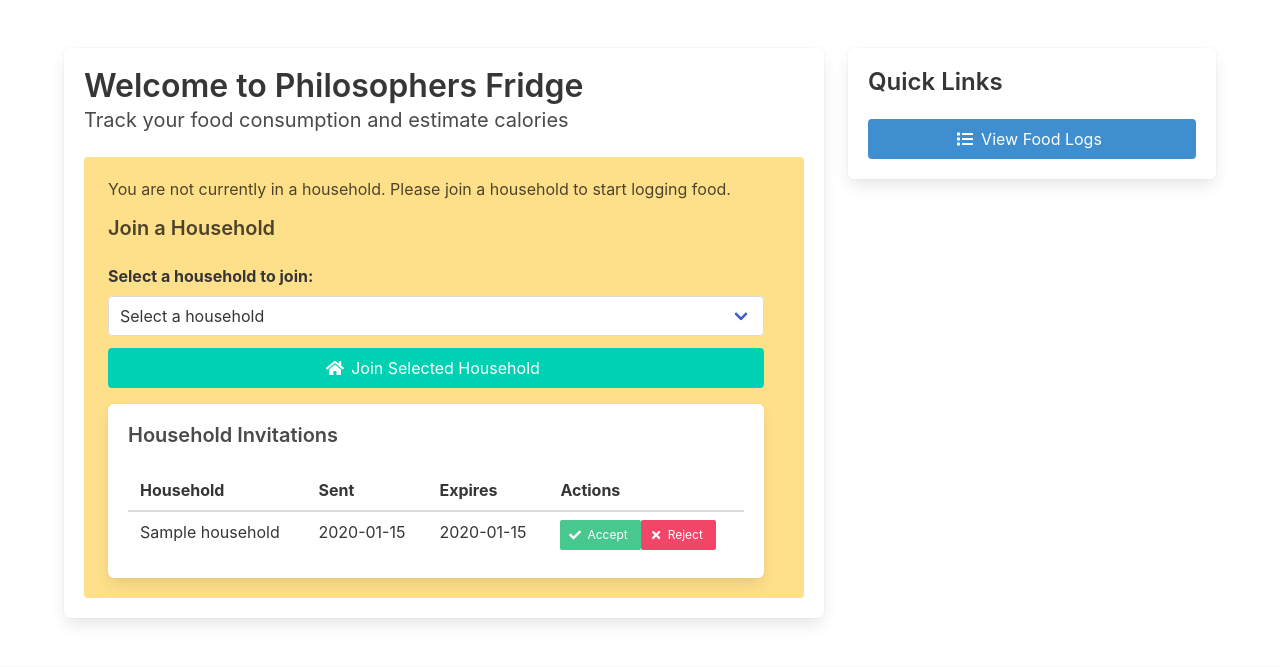
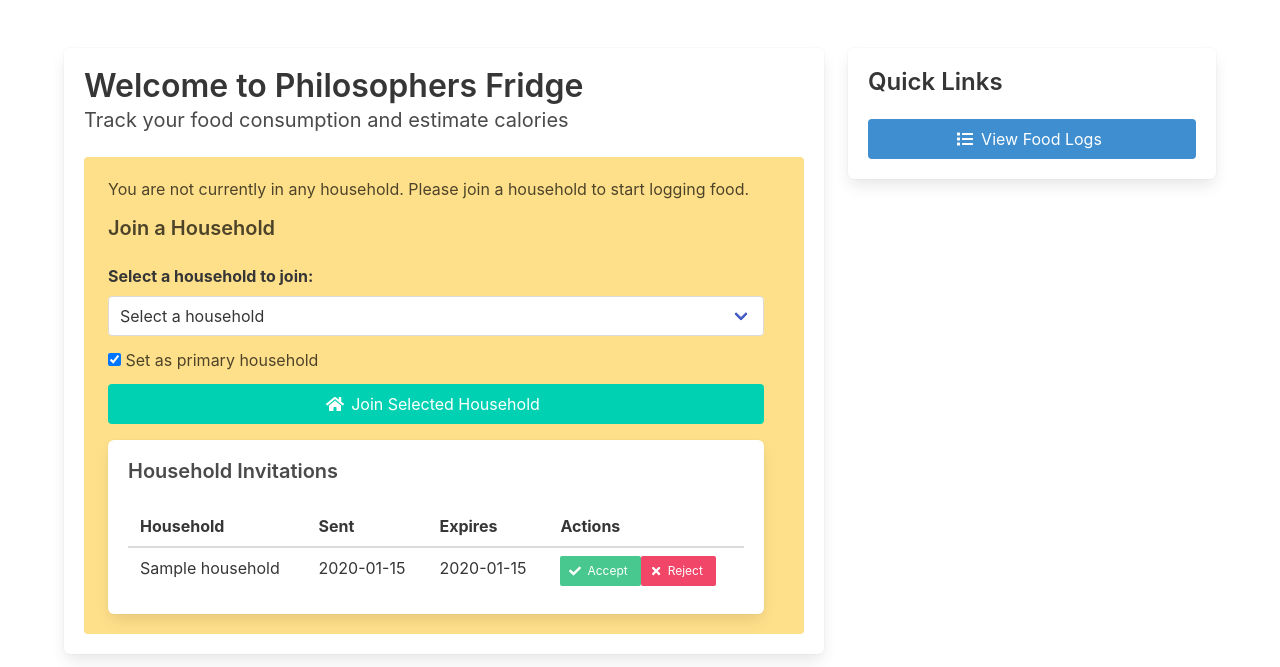
Before and after one commit to sreevenkat/philosophers-fridge, a FastAPI app: template templates/index.html in a window 1280 px wide. Shown: the part 56-723 px from the top of the page. Run offline with FastAPI, Linux system fonts and the light colour scheme; the template is opened without the code that fills it: most values are stand-ins (such as "Sample title", 1, 10 or a date in 2020); parts of the project's set-up code (start-up, migrations or seed data) failed here and were passed over.

Commit message:
feat: Implement multi-household support for users

```diff
--- a/main.py
+++ b/main.py
@@ -75,10 +75,7 @@
     if is_admin(user):
         households = db.query(Household).all()
     else:
-        if user.household_id:
-            households = [user.household]
-        else:
-            households = []
+        households = user.households
 
     # Get pending invitations for this user
     pending_invitations = []
@@ -87,6 +84,9 @@
             HouseholdInvitation.email == user.email,
             HouseholdInvitation.status == InvitationStatus.PENDING
         ).all()
+
+    # Get the user's primary household
+    primary_household = user.get_primary_household()
 
     return templates.TemplateResponse("index.html", {
         "request": request,
@@ -174,8 +174,17 @@
     if not user_to_add:
         raise HTTPException(status_code=404, detail="User not found")
 
-    # Update user's household
-    user_to_add.household_id = household_id
+    # Check if user is already in this household
+    if household_id in [h.id for h in user_to_add.households]:
+        raise HTTPException(status_code=400, detail="User is already in this household")
+
+    # Add user to household
+    association = UserHouseholdAssociation(
+        user_id=user_to_add.id,
+        household_id=household_id,
+        is_primary=len(user_to_add.households) == 0  # Set as primary if it's the first household
+    )
+    db.add(association)
     db.commit()
 
     return await manage_household(request, db)
@@ -184,19 +193,13 @@
 async def add_self_to_household(
     request: Request,
     household_id: int = Form(...),
+    set_as_primary: bool = Form(False, alias="set_as_primary"),
     auth_user: User = Depends(require_user),
     db: Session = Depends(get_db)
 ):
     try:
         user_id = auth_user.id  # Store the user ID for later retrieval
         current_user = db.query(User).get(user_id)
-        # Check if user is already in a household
-        if current_user.household_id:
-            return templates.TemplateResponse("error.html", {
-                "request": request,
-                "user": current_user,
-                "error_message": "You are already in a household. You must leave your current household before joining a new one."
-            })
 
         # Check if household exists
         household = db.query(Household).filter(Household.id == household_id).first()
@@ -207,15 +210,34 @@
                 "error_message": "The selected household does not exist."
             })
 
-        # Update user's household
-        current_user.household_id = household_id
+        # Check if user is already in this household
+        if household in current_user.households:
+            return templates.TemplateResponse("error.html", {
+                "request": request,
+                "user": current_user,
+                "error_message": "You are already a member of this household."
+            })
+
+        # Add user to the household
+        association = UserHouseholdAssociation(
+            user_id=current_user.id,
+            household_id=household_id,
+            is_primary=set_as_primary or len(current_user.households) == 0  # Set as primary if requested or if it's the first household
+        )
+
+        # If this is set as primary, unset any existing primary
+        if set_as_primary:
+            existing_primary = db.query(UserHouseholdAssociation).filter(
+                UserHouseholdAssociation.user_id == current_user.id,
+                UserHouseholdAssociation.is_primary == True
+            ).first()
+
+            if existing_primary:
+                existing_primary.is_primary = False
+
+        db.add(association)
         db.commit()
         db.refresh(current_user)  # Refresh the current_user object with updated data
-        # Get updated list of households for the redirect
-        if is_admin(current_user):
-            households = db.query(Household).all()
-        else:
-            households = [current_user.household]
 
         # Get pending invitations for this user
         pending_invitations = []
@@ -392,11 +414,57 @@
             "error_message": "This invitation was sent to a different email address"
         })
 
+    # Check if user is already in this household
+    if invitation.household in user.households:
+        # Mark invitation as accepted
+        invitation.status = InvitationStatus.ACCEPTED
+        db.commit()
+        return RedirectResponse(url='/', status_code=303)
+
     # Add user to household
-    user.household_id = invitation.household_id
+    is_first_household = len(user.households) == 0
+    association = UserHouseholdAssociation(
+        user_id=user.id,
+        household_id=invitation.household_id,
+        is_primary=is_first_household  # Set as primary if it's the first household
+    )
+    db.add(association)
 
     # Mark invitation as accepted
     invitation.status = InvitationStatus.ACCEPTED
+
+    db.commit()
+
+    return RedirectResponse(url='/', status_code=303)
+
+@app.post('/set_primary_household', response_class=HTMLResponse)
+async def set_primary_household(
+    request: Request,
+    household_id: int = Form(...),
+    current_user: User = Depends(require_user),
+    db: Session = Depends(get_db)
+):
+    # Check if user is in the specified household
+    household = db.query(Household).filter(Household.id == household_id).first()
+    if not household or household not in current_user.households:
+        return templates.TemplateResponse("error.html", {
+            "request": request,
+            "user": current_user,
+            "error_message": "You are not a member of this household."
+        })
+
+    # Update the associations
+    # First, unset any existing primary
+    db.query(UserHouseholdAssociation).filter(
+        UserHouseholdAssociation.user_id == current_user.id,
+        UserHouseholdAssociation.is_primary == True
+    ).update({"is_primary": False})
+
+    # Then set the new primary
+    db.query(UserHouseholdAssociation).filter(
+        UserHouseholdAssociation.user_id == current_user.id,
+        UserHouseholdAssociation.household_id == household_id
+    ).update({"is_primary": True})
 
     db.commit()
 
@@ -431,18 +499,6 @@
                 "error_message": "This invitation was not sent to you."
             })
 
-        # Check if user is already in a household
-        if current_user.household_id:
-            # Mark invitation as rejected since user is already in a household
-            invitation.status = InvitationStatus.REJECTED
-            db.commit()
-
-            return templates.TemplateResponse("error.html", {
-                "request": request,
-                "user": current_user,
-                "error_message": "You are already in a household. You must leave your current household before joining a new one."
-            })
-
         # Check if household exists
         household = db.query(Household).filter(Household.id == invitation.household_id).first()
         if not household:
@@ -455,8 +511,25 @@
                 "error_message": "The household no longer exists."
             })
 
+        # Check if user is already in this household
+        if household in current_user.households:
+            invitation.status = InvitationStatus.ACCEPTED
+            db.commit()
+
+            return templates.TemplateResponse("error.html", {
+                "request": request,
+                "user": current_user,
+                "error_message": "You are already a member of this household."
+            })
+
         # Add user to household
-        current_user.household_id = invitation.household_id
+        is_first_household = len(current_user.households) == 0
+        association = UserHouseholdAssociation(
+            user_id=current_user.id,
+            household_id=invitation.household_id,
+            is_primary=is_first_household  # Set as primary if it's the first household
+        )
+        db.add(association)
 
         # Mark invitation as accepted
         invitation.status = InvitationStatus.ACCEPTED
@@ -504,41 +577,54 @@
 @app.post('/leave_household', response_class=HTMLResponse)
 async def leave_household(
     request: Request,
+    household_id: int = Form(...),
     current_user: User = Depends(require_user),
     db: Session = Depends(get_db)
 ):
-    # Check if user is in a household
-    if not current_user.household_id:
+    # Check if user is in the specified household
+    household = db.query(Household).filter(Household.id == household_id).first()
+    if not household or household not in current_user.households:
         return templates.TemplateResponse("error.html", {
             "request": request,
             "user": current_user,
-            "error_message": "You are not currently in a household."
+            "error_message": "You are not a member of this household."
         })
 
     # Check if user is the only admin in the household
     if is_admin(current_user):
-        admin_count = db.query(User).filter(
-            User.household_id == current_user.household_id,
-            User.role == UserRole.ADMIN
-        ).count()
+        # Count admins in this household
+        admin_count = 0
+        for member in household.members:
+            if is_admin(member) and member.id != current_user.id:
+                admin_count += 1
 
-        if admin_count == 1:
-            # Count other members
-            member_count = db.query(User).filter(
-                User.household_id == current_user.household_id,
-                User.id != current_user.id
-            ).count()
+        if admin_count == 0 and len(household.members) > 1:
+            return templates.TemplateResponse("error.html", {
+                "request": request,
+                "user": current_user,
+                "error_message": "You cannot leave the household as you are the only admin. Please promote another member to admin first."
+            })
 
-            if member_count > 0:
-                return templates.TemplateResponse("error.html", {
-                    "request": request,
-                    "user": current_user,
-                    "error_message": "You cannot leave the household as you are the only admin. Please promote another member to admin first."
-                })
+    # Remove the association
+    association = db.query(UserHouseholdAssociation).filter(
+        UserHouseholdAssociation.user_id == current_user.id,
+        UserHouseholdAssociation.household_id == household_id
+    ).first()
 
-    # Remove user from household
-    current_user.household_id = None
-    db.commit()
+    if association:
+        was_primary = association.is_primary
+        db.delete(association)
+
+        # If this was the primary household and user has other households, set a new primary
+        if was_primary:
+            other_association = db.query(UserHouseholdAssociation).filter(
+                UserHouseholdAssociation.user_id == current_user.id
+            ).first()
+
+            if other_association:
+                other_association.is_primary = True
+
+        db.commit()
 
     return RedirectResponse(url='/', status_code=303)
 
@@ -595,6 +681,7 @@
     # Add food log entry
     food_log = FoodLog(
         user_id=user.id,
+        household_id=household_id,
         food_name=food_name,
         portion_size=portion_size,
         calorie_count=calorie_count
@@ -666,19 +753,22 @@
     current_user: User = Depends(require_user),
     db: Session = Depends(get_db)
 ):
-    # For admins, get all logs; for regular users, get only their household's logs
+    # For admins, get all logs; for regular users, get only logs from their households
     if is_admin(current_user):
         logs = db.query(FoodLog, User, Household)\
             .select_from(FoodLog)\
             .join(User, FoodLog.user_id == User.id)\
-            .join(Household, User.household_id == Household.id)\
+            .join(Household, FoodLog.household_id == Household.id)\
             .all()
     else:
+        # Get IDs of all households the user belongs to
+        household_ids = [h.id for h in current_user.households]
+
         logs = db.query(FoodLog, User, Household)\
             .select_from(FoodLog)\
             .join(User, FoodLog.user_id == User.id)\
-            .join(Household, User.household_id == Household.id)\
-            .filter(User.household_id == current_user.household_id)\
+            .join(Household, FoodLog.household_id == Household.id)\
+            .filter(FoodLog.household_id.in_(household_ids))\
             .all()
 
     # Format the data for display
--- a/templates/index.html
+++ b/templates/index.html
@@ -7,6 +7,11 @@
     <link rel="stylesheet" href="https://cdn.jsdelivr.net/npm/bulma@0.9.4/css/bulma.min.css">
     <link rel="stylesheet" href="/static/css/style.css">
     <script defer src="https://use.fontawesome.com/releases/v5.15.4/js/all.js"></script>
+    <style>
+        .has-border-bottom {
+            border-bottom: 1px solid #dbdbdb;
+        }
+    </style>
 </head>
 <body>
     <nav class="navbar is-primary" role="navigation" aria-label="main navigation">
@@ -64,9 +69,9 @@
                         <h1 class="title">Welcome to Philosophers Fridge</h1>
                         <p class="subtitle">Track your food consumption and estimate calories</p>
 
-                        {% if not user.household_id %}
+                        {% if not user.households %}
                         <div class="notification is-warning">
-                            <p>You are not currently in a household. Please join a household to start logging food.</p>
+                            <p>You are not currently in any household. Please join a household to start logging food.</p>
 
                             {% if households %}
                             <div class="mt-4">
@@ -84,6 +89,12 @@
                                                 </select>
                                             </div>
                                         </div>
+                                    </div>
+                                    <div class="field">
+                                        <label class="checkbox">
+                                            <input type="checkbox" name="set_as_primary" checked>
+                                            Set as primary household
+                                        </label>
                                     </div>
                                     <div class="field">
                                         <div class="control">
@@ -150,11 +161,24 @@
                         </div>
                         {% endif %}
 
-                        {% if user.household_id %}
+                        {% if user.households %}
                         <div class="box">
                             <h3 class="title is-4">Add Food Log</h3>
                             <form action="/add_food" method="post">
-                                <input type="hidden" name="household_id" value="{{ user.household.id }}">
+                                <div class="field">
+                                    <label class="label">Household</label>
+                                    <div class="control">
+                                        <div class="select is-fullwidth">
+                                            <select name="household_id" required>
+                                                {% for household in user.households %}
+                                                <option value="{{ household.id }}" {% if primary_household and household.id == primary_household.id %}selected{% endif %}>
+                                                    {{ household.name }}{% if primary_household and household.id == primary_household.id %} (Primary){% endif %}
+                                                </option>
+                                                {% endfor %}
+                                            </select>
+                                        </div>
+                                    </div>
+                                </div>
 
                                 {% if is_admin(user) %}
                                 <div class="field">
@@ -230,20 +254,44 @@
                         </div>
                     </div>
 
-                    {% if user.household %}
+                    {% if user.households %}
                     <div class="box">
-                        <h3 class="title is-5">Your Household</h3>
-                        <p><strong>Name:</strong> {{ user.household.name }}</p>
-                        <p><strong>Members:</strong> {{ user.household.members|length }}</p>
+                        <h3 class="title is-5">Your Households</h3>
+                        {% for household in user.households %}
+                        <div class="mb-4 pb-4 {% if not loop.last %}has-border-bottom{% endif %}">
+                            <p>
+                                <strong>Name:</strong> {{ household.name }}
+                                {% if primary_household and household.id == primary_household.id %}
+                                <span class="tag is-success is-light">Primary</span>
+                                {% endif %}
+                            </p>
+                            <p><strong>Members:</strong> {{ household.members|length }}</p>
 
-                        <form action="/leave_household" method="post" class="mt-4">
+                            <div class="buttons are-small mt-2">
+                                <form action="/leave_household" method="post" class="is-inline">
+                                    <input type="hidden" name="household_id" value="{{ household.id }}">
                                     <button type="submit" class="button is-danger is-small">
                                         <span class="icon is-small">
                                             <i class="fas fa-sign-out-alt"></i>
                                         </span>
-                                <span>Leave Household</span>
+                                        <span>Leave</span>
                                     </button>
                                 </form>
+
+                                {% if not primary_household or household.id != primary_household.id %}
+                                <form action="/set_primary_household" method="post" class="is-inline">
+                                    <input type="hidden" name="household_id" value="{{ household.id }}">
+                                    <button type="submit" class="button is-info is-small">
+                                        <span class="icon is-small">
+                                            <i class="fas fa-star"></i>
+                                        </span>
+                                        <span>Set as Primary</span>
+                                    </button>
+                                </form>
+                                {% endif %}
+                            </div>
+                        </div>
+                        {% endfor %}
                     </div>
                     {% endif %}
                 </div>
```
Also changed, not shown: models.py (+34 -3 lines). Lines whose indentation alone changed are shown as unchanged.
